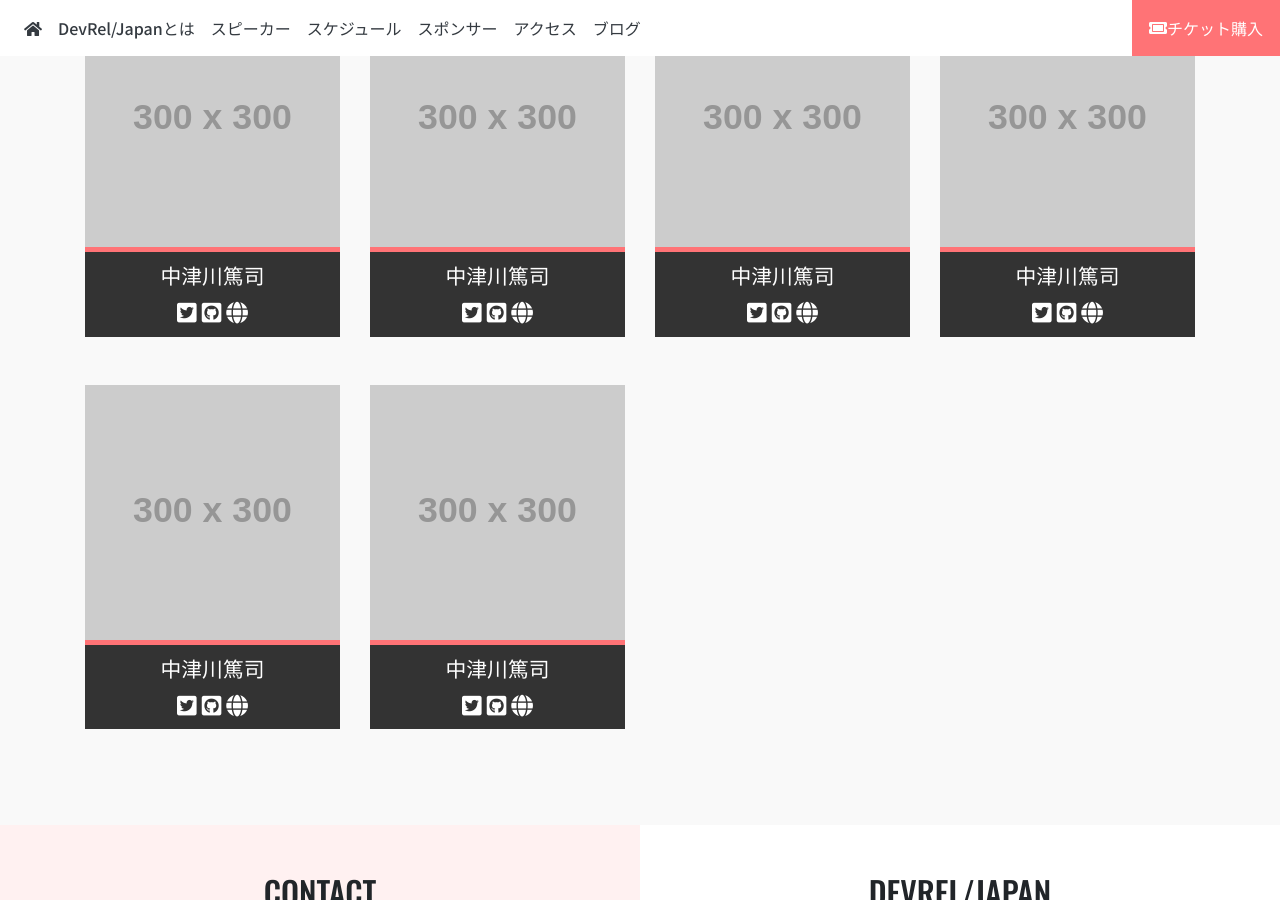
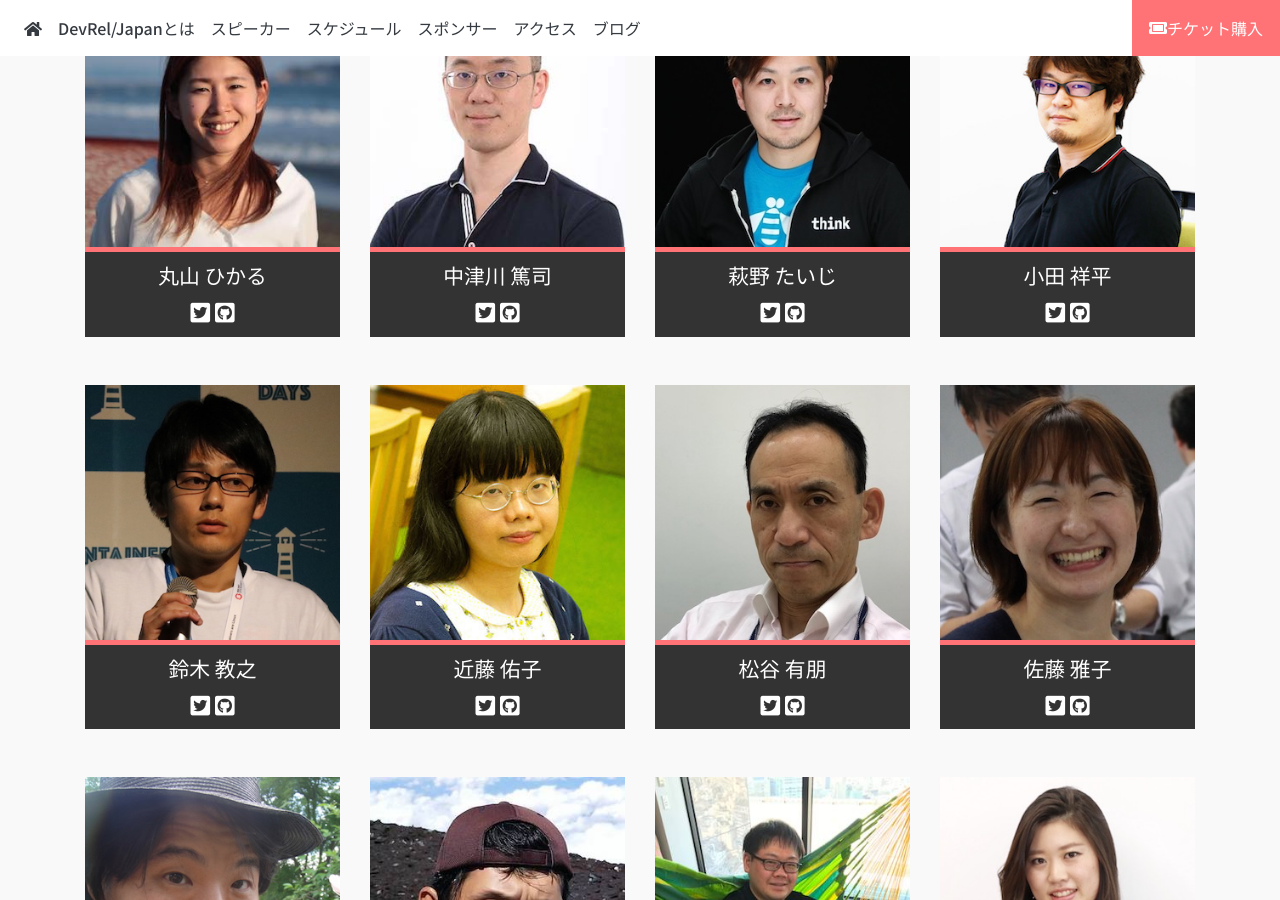
Before and after one commit to hmaruyama/japan-2019, a Jekyll site: the page built from index.html, in a window 1280 px wide and 900 px high, scrolled down 4203 px. Built offline with Jekyll 4.4.1, drawn with Linux system fonts in a browser that asks for light colours; nearby versions of some CDN libraries; some of the changed text lies outside the part shown.

Commit message:
Added organizer info.

```diff
--- /dev/null
+++ b/_data/organizers.yml
@@ -0,0 +1,56 @@
+- name: 丸山 ひかる
+  twitter: maruyamahiakru
+  github: hmaruyama
+  img: hikaru
+- name: 中津川 篤司
+  twitter: goofmint
+  github: goofmint
+  img: atsushi
+- name: 萩野 たいじ
+  twitter: taiponrock
+  github: taijihagino
+  img: taiji
+- name: 小田 祥平
+  twitter: MS_odasho
+  github: odasho0618
+  img: oda
+- name: 鈴木 教之
+  twitter: szkn27
+  github: suzukin
+  img: suzuki
+- name: 近藤 佑子
+  twitter: kondoyuko
+  github: kondoyuko
+  img: kondo
+- name: 松谷 有朋
+  twitter: matsutani
+  github: antmatsu2000
+  img: matsutani
+- name: 佐藤 雅子
+  twitter:
+  github:
+  img: msato
+- name: 川下 太郎
+  twitter: tarotaro4
+  github: cafedeaqua
+  img: kawashita
+- name: 大泉 健木
+  twitter: beajourneyman
+  github: beajourneyman
+  img: oizumi
+- name: 木原 康智
+  twitter:
+  github:
+  img: yasunori
+- name: 内藤 愛
+  twitter: ai_n1991
+  github:
+  img: ai
+- name: 渡部 知記
+  twitter: shigenoko
+  github: shigenoko
+  img: watanabe
+- name: 山崎 亘
+  twitter:
+  github:
+  img: ai
--- a/index.html
+++ b/index.html
@@ -367,77 +367,20 @@ layout: default
           </div><!-- row -->
 
           <div class="row">
-            <div class="col-6 col-md-3 mb-4 mb-sm-5">
-              <a href="#" class="people-detail__ph"><img class="img-fluid" src="http://placehold.jp/300x300.png" alt="中津川篤司"></a>
-              <div class="people-detail p-2 p-sm-2">
-                <p class="people-detail__name text-white text-center mb-1">中津川篤司</p>
-                <p class="people-detail__links mb-0 text-center">
-                  <a href="#" target="_blank" class="text-white"><i class="fab fa-twitter-square"></i></a>
-                  <a href="#" target="_blank" class="text-white"><i class="fab fa-github-square"></i></a>
-                  <a href="#" target="_blank" class="text-white"><i class="fas fa-globe"></i></a>
-                </p>
-              </div><!-- people-detail -->
-            </div>
 
-            <div class="col-6 col-md-3 mb-4 mb-sm-5">
-              <a href="#" class="people-detail__ph"><img class="img-fluid" src="http://placehold.jp/300x300.png" alt="中津川篤司"></a>
-              <div class="people-detail p-2 p-sm-2">
-                <p class="people-detail__name text-white text-center mb-1">中津川篤司</p>
-                <p class="people-detail__links mb-0 text-center">
-                  <a href="#" target="_blank" class="text-white"><i class="fab fa-twitter-square"></i></a>
-                  <a href="#" target="_blank" class="text-white"><i class="fab fa-github-square"></i></a>
-                  <a href="#" target="_blank" class="text-white"><i class="fas fa-globe"></i></a>
-                </p>
-              </div><!-- people-detail -->
-            </div>
+              {% for member in site.data.organizers %}
+                <div class="col-6 col-md-3 mb-4 mb-sm-5">
+                    <a href="#" class="people-detail__ph"><img class="img-fluid" src="{{site.baseurl}}/assets/img/members/{{member.img}}.jpg" alt="{{member.name}}"></a>
+                    <div class="people-detail p-2 p-sm-2">
+                      <p class="people-detail__name text-white text-center mb-1">{{member.name}}</p>
+                      <p class="people-detail__links mb-0 text-center">
+                        <a href="https://github.com/{{member.github}}" target="_blank" class="text-white"><i class="fab fa-twitter-square"></i></a>
+                        <a href="https://twitter.com/{{member.twitter}}" target="_blank" class="text-white"><i class="fab fa-github-square"></i></a>
+                      </p>
+                    </div><!-- people-detail -->
+                  </div>
+                {% endfor %}
 
-            <div class="col-6 col-md-3 mb-4 mb-sm-5">
-              <a href="#" class="people-detail__ph"><img class="img-fluid" src="http://placehold.jp/300x300.png" alt="中津川篤司"></a>
-              <div class="people-detail p-2 p-sm-2">
-                <p class="people-detail__name text-white text-center mb-1">中津川篤司</p>
-                <p class="people-detail__links mb-0 text-center">
-                  <a href="#" target="_blank" class="text-white"><i class="fab fa-twitter-square"></i></a>
-                  <a href="#" target="_blank" class="text-white"><i class="fab fa-github-square"></i></a>
-                  <a href="#" target="_blank" class="text-white"><i class="fas fa-globe"></i></a>
-                </p>
-              </div><!-- people-detail -->
-            </div>
-
-            <div class="col-6 col-md-3 mb-4 mb-sm-5">
-              <a href="#" class="people-detail__ph"><img class="img-fluid" src="http://placehold.jp/300x300.png" alt="中津川篤司"></a>
-              <div class="people-detail p-2 p-sm-2">
-                <p class="people-detail__name text-white text-center mb-1">中津川篤司</p>
-                <p class="people-detail__links mb-0 text-center">
-                  <a href="#" target="_blank" class="text-white"><i class="fab fa-twitter-square"></i></a>
-                  <a href="#" target="_blank" class="text-white"><i class="fab fa-github-square"></i></a>
-                  <a href="#" target="_blank" class="text-white"><i class="fas fa-globe"></i></a>
-                </p>
-              </div><!-- people-detail -->
-            </div>
-
-            <div class="col-6 col-md-3 mb-4 mb-sm-5">
-              <a href="#" class="people-detail__ph"><img class="img-fluid" src="http://placehold.jp/300x300.png" alt="中津川篤司"></a>
-              <div class="people-detail p-2 p-sm-2">
-                <p class="people-detail__name text-white text-center mb-1">中津川篤司</p>
-                <p class="people-detail__links mb-0 text-center">
-                  <a href="#" target="_blank" class="text-white"><i class="fab fa-twitter-square"></i></a>
-                  <a href="#" target="_blank" class="text-white"><i class="fab fa-github-square"></i></a>
-                  <a href="#" target="_blank" class="text-white"><i class="fas fa-globe"></i></a>
-                </p>
-              </div><!-- people-detail -->
-            </div>
-
-            <div class="col-6 col-md-3 mb-4 mb-sm-5">
-              <a href="#" class="people-detail__ph"><img class="img-fluid" src="http://placehold.jp/300x300.png" alt="中津川篤司"></a>
-              <div class="people-detail p-2 p-sm-2">
-                <p class="people-detail__name text-white text-center mb-1">中津川篤司</p>
-                <p class="people-detail__links mb-0 text-center">
-                  <a href="#" target="_blank" class="text-white"><i class="fab fa-twitter-square"></i></a>
-                  <a href="#" target="_blank" class="text-white"><i class="fab fa-github-square"></i></a>
-                  <a href="#" target="_blank" class="text-white"><i class="fas fa-globe"></i></a>
-                </p>
-              </div><!-- people-detail -->
-            </div>
           </div><!-- row -->
           </div><!-- container-fluid -->
         </div><!-- /fluid_extend -->
```
Also changed, not shown: assets/img/members/ai.jpg (added), assets/img/members/atsushi.jpg (added), assets/img/members/hikaru.jpg (added), assets/img/members/kawashita.jpg (added), assets/img/members/kondo.jpg (added), assets/img/members/matsutani.jpg (added), assets/img/members/msato.jpg (added), assets/img/members/oda.jpg (added), assets/img/members/oizumi.jpg (added), assets/img/members/suzuki.jpg (added), assets/img/members/taiji.jpg (added), assets/img/members/watanabe.jpg (added), assets/img/members/yasunori.jpg (added).
